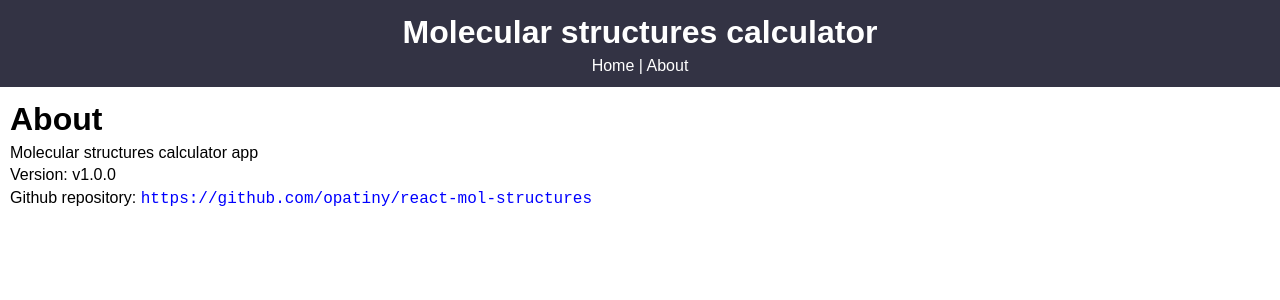
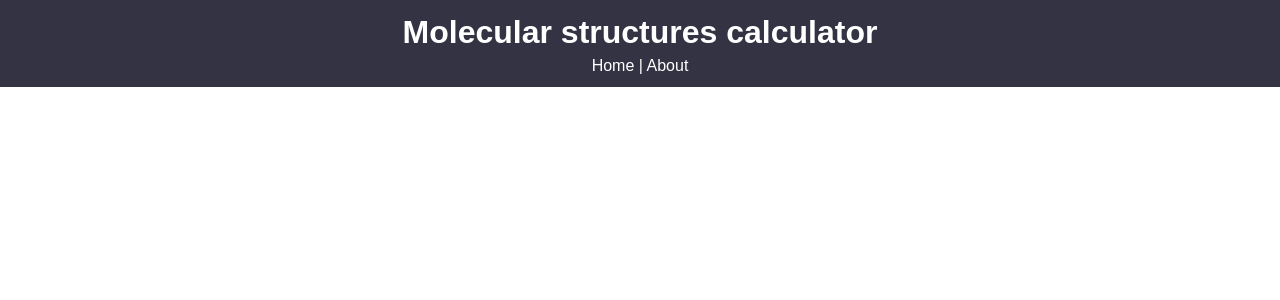
Before and after one commit to opatiny/react-chemistry, a React (Create React App) app: page /about in a window 1280 px wide. Shown: the top 300 px of the page. Built offline with nearby package versions, Linux system fonts and the light colour scheme.

Commit message:
chore: change links url

```diff
--- a/src/App.js
+++ b/src/App.js
@@ -31,7 +31,7 @@ export default function App() {
         <Header />
         <Route
           exact
-          path="/"
+          path="/react-mol-structures"
           render={() => (
             <React.Fragment>
               <Input setMF={setMF} />
@@ -40,7 +40,7 @@ export default function App() {
             </React.Fragment>
           )}
         />
-        <Route path="/about" component={About} />
+        <Route path="/react-mol-structures/about" component={About} />
       </div>
     </Router>
   );
--- a/src/components/Header.js
+++ b/src/components/Header.js
@@ -5,11 +5,11 @@ export default function Header() {
   return (
     <header style={headerStyle}>
       <h1>Molecular structures calculator</h1>
-      <Link style={linkStyle} to="/">
+      <Link style={linkStyle} to="/react-mol-structures">
         Home
       </Link>{' '}
       |{' '}
-      <Link style={linkStyle} to="/about">
+      <Link style={linkStyle} to="/react-mol-structures/about">
         About
       </Link>
     </header>
```
